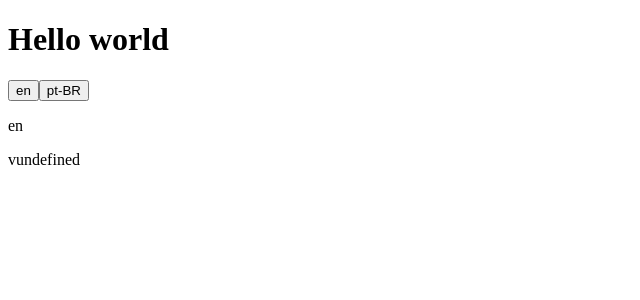
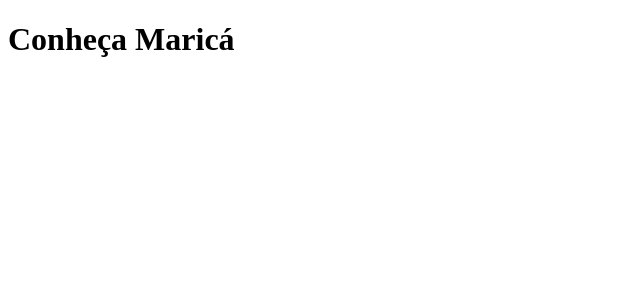
Before and after one commit to Debsonptk/conheca-marica, a React (Vite) app: page / in a window 1280 px wide. Shown: the top 300 px of the page, without its empty margins (0-640 px from the left). Built offline with nearby package versions, Linux system fonts and the light colour scheme.

Commit message:
changed home

```diff
--- a/src/pages/Home/Home.tsx
+++ b/src/pages/Home/Home.tsx
@@ -1,28 +1,19 @@
 import { memo, useEffect } from 'react'
-
-import { useTranslation } from 'react-i18next'
-
-import Config from 'Config'
-
-import LanguageSwitcher from 'components/LanguageSwitcher'
 
 import useTitle from 'hooks/useTitle'
 
 const Home: React.FC = () => {
-  const { t, i18n } = useTranslation()
   const setTitle = useTitle()
 
   useEffect(() => {
-    setTitle(t('home.head-title'))
+    setTitle('Home')
     // eslint-disable-next-line react-hooks/exhaustive-deps
-  }, [i18n.resolvedLanguage])
+  }, [])
 
   return (
-    <>
-      <h1>{t('home.title')}</h1>
-      <LanguageSwitcher />
-      <p>{`v${Config.app.version}`}</p>
-    </>
+    <div>
+      <h1>Conheça Maricá</h1>
+    </div>
   )
 }
 
```
